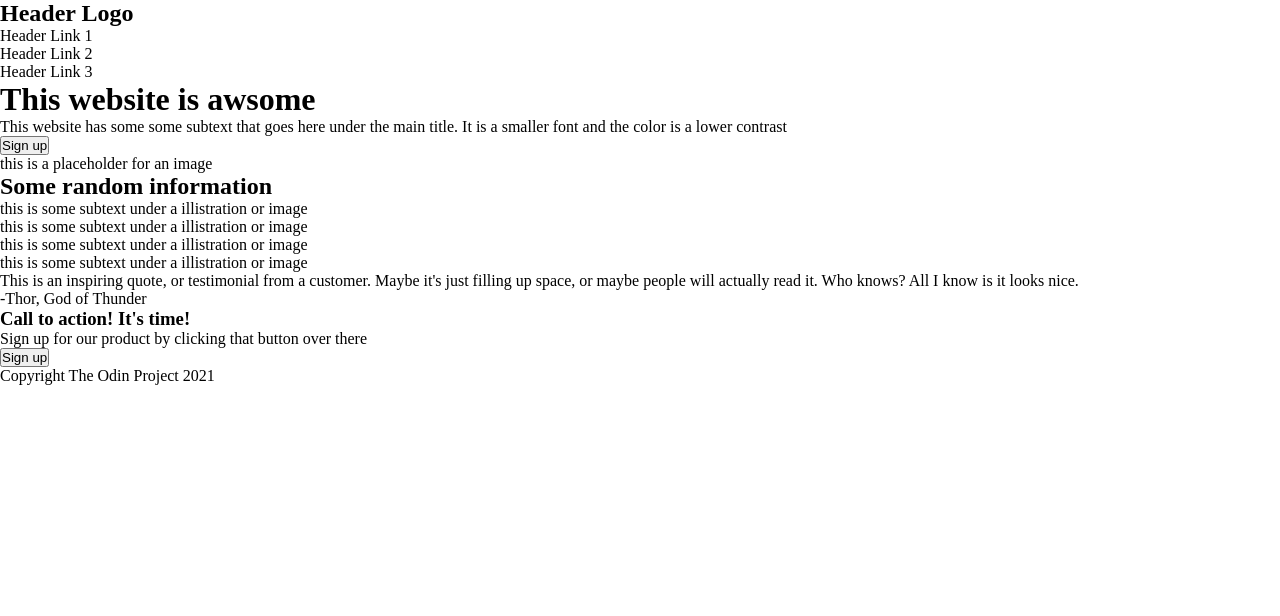
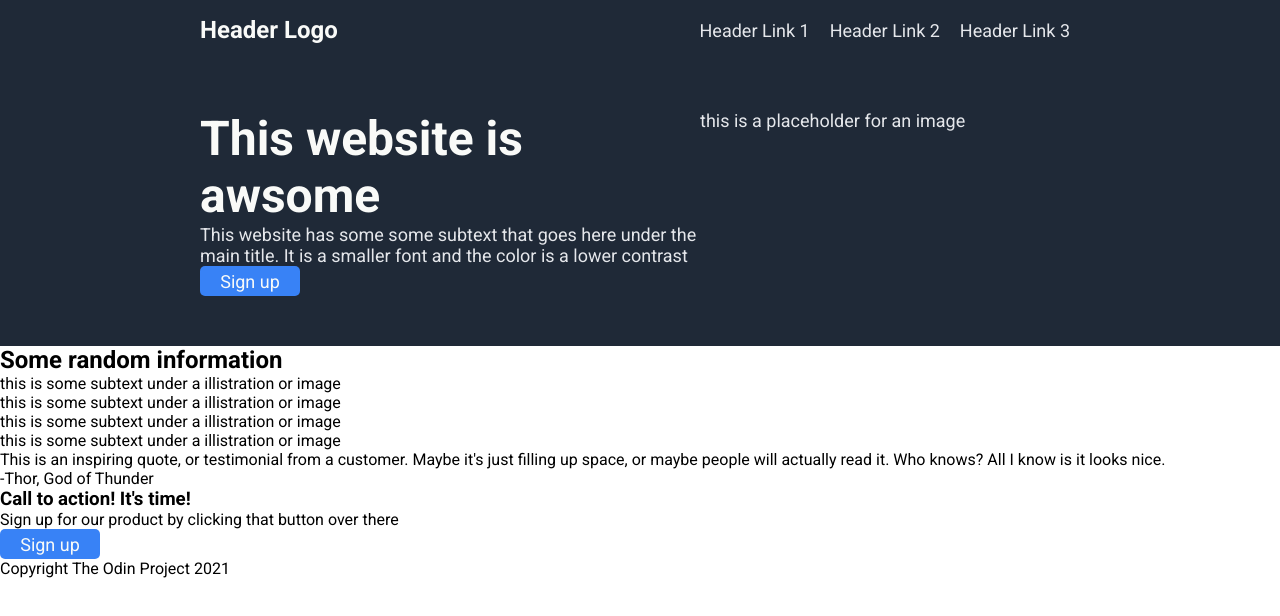
Before and after one commit to Mitchell1124/LandingPage, a plain HTML site: page Index.html in a window 1280 px wide. Drawn offline with Linux system fonts and the light colour scheme.

Commit message:
Started adding CSS to the landing page, so far the nav and heading sections have been started

```diff
--- a/Index.html
+++ b/Index.html
@@ -18,8 +18,8 @@
                 <li>Header Link 3</li>
             </ul>
         </nav>
-
-        <div class="div">
+        <div class="header-content">
+            <div class="left-side">
                 <h1 class="page-header">This website is awsome</h1>
                 <p>This website has some some subtext that goes here under the main title. It is a smaller font and the color is a lower contrast</p>
                 <button class="sign-up-btn">Sign up</button>
@@ -27,6 +27,8 @@
             <div class="img-placeholder">
                 <p>this is a placeholder for an image</p>
             </div>
+        </div>
+
     </header>
 
     <main>
--- a/Styles.css
+++ b/Styles.css
@@ -4,4 +4,67 @@
 * {
     margin: 0;
     padding: 0;
+    font-family: "Roboto", sans-serif;
 }
+
+/*--------------------Navigation---------------------*/
+.navigation {
+    background-color: #1f2937;
+    height: 60px;
+    color: #f9faf8;
+    display: flex;
+    align-items: center;
+    justify-content: space-between;
+    padding: 0 200px;
+}
+
+ul {
+    display: flex;
+}
+
+li {
+    list-style: none;
+    padding: 5px 10px;
+    font-size: 18px;
+    color: #e5e7eb;
+}
+
+.header-logo {
+    font-size: 24px;
+}
+
+
+
+/*--------------------Header---------------------*/
+
+header {
+    background-color: #1f2937;
+    color: #e5e7eb;
+    font-size: 18px;
+}
+
+.header-content {
+    display: flex;
+    padding: 50px 200px;
+}
+
+.left-side {
+    max-width: 500px;
+}
+
+button {
+    border: none;
+    border-radius: 5px;
+    background-color: #3882f6;
+    color: #f8faf8;
+    width: 100px;
+    height: 30px;
+    font-size: 18px;
+    text-align: center;
+}
+
+.page-header {
+    font-size: 48px;
+    font-weight: bolder;
+    color: #f9faf8;
+}
```
Lines whose indentation alone changed are shown as unchanged.
